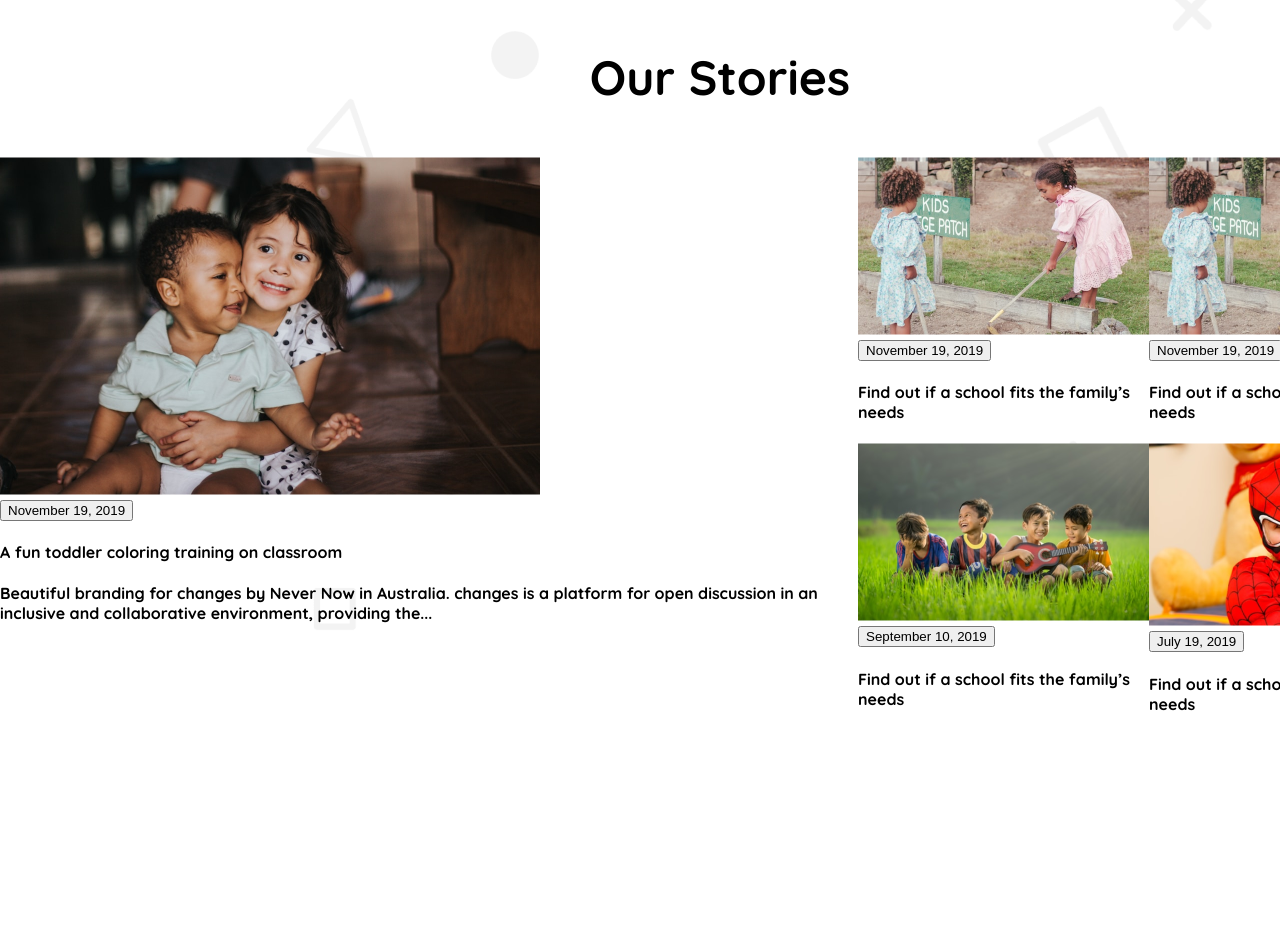
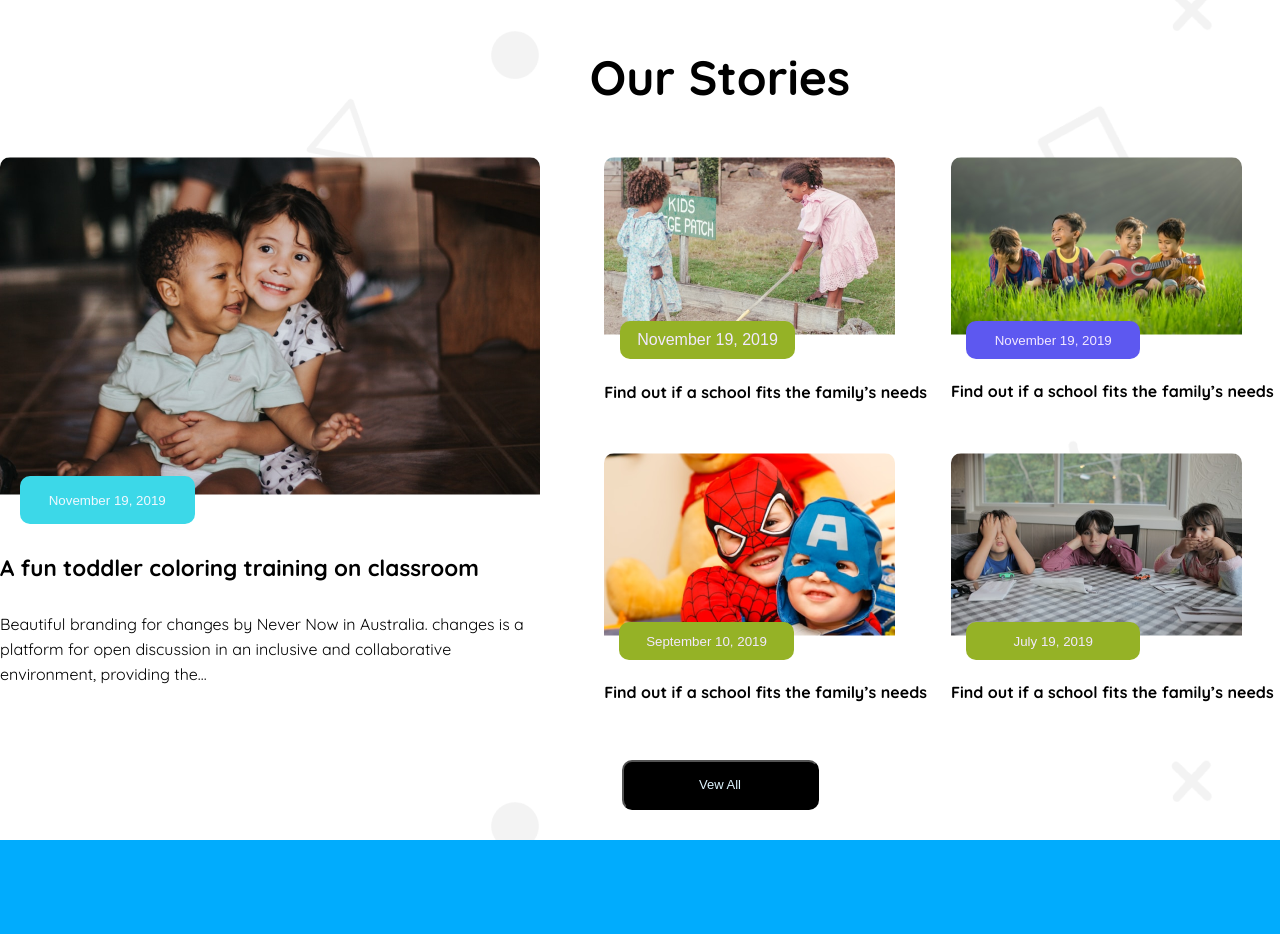
Before and after one commit to mehedipaik/My-2nd-Assignment, a plain HTML site: page index.html in a window 1280 px wide. Shown: the part 1511-2445 px from the top of the page. Before the commit the page ends 2246 px from the top, so only its background shows below. Drawn offline with Linux system fonts and the light colour scheme.

Commit message:
added about section and footer section

```diff
--- a/index.html
+++ b/index.html
@@ -72,43 +72,84 @@
   </div>
   </div>
 </section>
-<section>
+<section class="grident-baground">
     <div>
         <h2 class="stories-header">Our Stories</h2>
     </div>
-    <div class="-story section display-flex">
-
+    <div class="-story-section display-flex">
     <div class="story-1">
-        <img src="assets/story-1.png" alt=""><br>
+        <img class="img" src="assets/story-1.png" alt=""><br>
+    <div class="stry-header-dec">
         <button class="story-button-1">November 19, 2019</button>
         <h4 class="story-header-4">A fun toddler coloring training on classroom</h4>
         <p class="story-description">Beautiful branding for changes by Never Now in Australia.
             changes is a platform for open discussion in an inclusive and
             collaborative environment, providing the...</p>
     </div>
-    <div class="story-3">
-        <div>
-        <img src="assets/story-2.png" alt=""><br>
+    </div>
+     <div class="story-3">
+        <div class="">
+        <img class="img-2" src="assets/story-2.png" alt=""><br>
+    <div class="stry-header-dec-2">
         <button class="story-button-2">November 19, 2019</button>
-        <h4>Find out if a school fits the family’s needs</h4>
+        <h4 class="stroy-header-dec-2">Find out if a school fits the family’s needs</h4>
+    </div>
     </div>
     <div>
-        <img src="assets/story-2.png" alt=""><br>
+        <img class="img-3" src="assets/story-3.png" alt=""><br>
+    <div class="stry-header-dec-3">
         <button class="story-button-3">November 19, 2019</button>
         <h4>Find out if a school fits the family’s needs</h4>
     </div>
+    </div>
     <div>
-        <img src="assets/story-3.png" alt=""><br>
+        <img class="img-4" src="assets/story-4.png" alt=""><br>
+    <div class="stry-header-dec-4">
         <button class="story-button-4">September 10, 2019</button>
         <h4>Find out if a school fits the family’s needs</h4>
     </div>
+    </div>
     <div>
-        <img src="assets/story-4.png" alt=""><br>
+        <img class="img-5" src="assets/story-5.png" alt=""><br>
+     <div class="stry-header-dec-5">
         <button class="story-button-5">July 19, 2019</button>
         <h4>Find out if a school fits the family’s needs</h4>
+        </div>
     </div>
 </div>
 </div>
+      <div class="story-vew-button">
+        <button class="vew-button">Vew All</button>
+      </div>
 </section>
+<footer class="bg-color">
+    <div class="footer-section display-flex">
+    <div class="footer-icon">
+        <img src="assets/logo.png" alt="">
+        <h3 class="footer-head">Kids Education</h3>
+        <p class="footer-dec">Pizza ipsum dolor meat lovers Deep dolor roll melted bacon Bianca pan bacon pineapple Aussie.Mayo rib sauce Hawaiian meatball.</p>
+    </div>
+    <div class="menu">
+        <h3 class="about-section">About School</h3>
+        <ul class="footer-list-items">
+            <li class="footer-ltems"><a class="footer-link" href="">Home</a></li>
+            <li class="footer-ltems"><a class="footer-link" href="">About</a></li>
+            <li class="footer-ltems"><a class="footer-link" href="">Facilities</a></li>
+            <li class="footer-ltems"><a class="footer-link" href="">Admission</a></li>
+        </ul>
+    </div>
+    <div class="more-touch">
+        <h3 class="social-head">Keep In Touch</h3>
+        <a href=""> <img src="assets/fb.png" alt=""></a>
+        <a href=""> <img src="assets/dribble.png" alt=""></a>
+        <a href=""> <img src="assets/twitter.png" alt=""></a>
+        <a href=""> <img src="assets/google+.png" alt=""></a>
+
+    </div>
+
+ </div>
+
+</footer>
+
 </body>
 </html>
--- a/styles/style.css
+++ b/styles/style.css
@@ -194,6 +194,10 @@
   font-weight: bold;
 }
 /* story header section */
+.story-section{
+  background: linear-gradient(to bottom, #FFD893,#F2E8FF) ;
+  padding: 30px;
+}
 .stories-header{
   font-size: 3rem;
   font-weight: bold;
@@ -202,26 +206,253 @@
   margin-bottom: 50px;
 
 }
+.stry-header-dec{
+  background-color: #FFFFFF;
+  width: 540.27px;
+  height: 200px;
+  margin-right: 24px;
+  margin-top: -10px;
+  border-bottom-right-radius: 10px;
+  border-bottom-left-radius: 10px;
+}
+
 .story-3{
 display: grid;
 grid-template-columns: repeat(2, 1fr);
+gap: 24px;
+border-radius: 8px;
+margin-left: 40px;
+}
+.story-1 img{
+  border-top-left-radius: 10px;
+  border-top-right-radius: 10px;
 }
 
+.story-button-1{
+  height: 47.93px;
+  width: 174.51px;
+  background-color: #3CD8E8;
+  margin-left: 20px;
+  margin-top: -15px;
+  border: none;
+  border-radius: 10px;
+  color: aliceblue;
+}
+.story-header-4{
+  font-size: 1.4rem;
+  font-weight: bold;
+}
+.story-description{
+  font-size: 1rem;
+  font-weight: normal;
+  line-height: 25px;
+}
+
+.img-2{
+  border-top-left-radius: 10px;
+  border-top-right-radius: 10px;
+
+}
+.stry-header-dec-2{
+  background-color: #FFFFFF;
+  width: 100%;
+  height: 100px;
+  margin-top: -10px;
+  border-bottom-right-radius: 10px;
+  border-bottom-left-radius: 10px;
+
+}
+.stry-header-dec-3{
+  background-color: #FFFFFF;
+  width: 100%;
+  height: 100px;
+  margin-top: -10px;
+  border-bottom-right-radius: 10px;
+  border-bottom-left-radius: 10px;
+}
+.story-button-3{
+  width: 174.51px;
+  height: 38.35px;
+  margin-top: -15px;
+  margin-left: 15px;
+  background-color: #95B226;
+  color: #F2E8FF;
+  border: none;
+  border-radius: 10px;
+}
+.stry-header-dec-4{
+  background-color: #FFFFFF;
+  width: 100%;
+  height: 100px;
+  margin-top: -10px;
+  border-bottom-right-radius: 10px;
+  border-bottom-left-radius: 10px;
+}
+.story-button-4{
+  width: 174.51px;
+  height: 38.35px;
+  margin-top: -15px;
+  margin-left: 15px;
+  background-color: #95B226;
+  color: #F2E8FF;
+  border: none;
+  border-radius: 10px;
+}
+.stry-header-dec-5{
+  background-color: #FFFFFF;
+  width: 100%;
+  height: 100px;
+  margin-top: -10px;
+  border-bottom-right-radius: 10px;
+  border-bottom-left-radius: 10px;
+}
+.story-button-5{
+  width: 174.51px;
+  height: 38.35px;
+  margin-top: -15px;
+  margin-left: 15px;
+  background-color: #95B226;
+  color: #F2E8FF;
+  border: none;
+  border-radius: 10px;
+}
+.stroy-header-dec-2{
+  font-size: 1rem;
+  font-weight: bold;
+  line-height: 25px;
+
+}
+.story-button-2{
+  font-size: 1rem;
+  line-height: 18px;
+  margin-left: 16px;
+}
+.story-button-2{
+  width: 174.51px;
+  height: 38.35px;
+  margin-top: -15px;
+  background-color: #95B226;
+  color: #F2E8FF;
+  border: none;
+  border-radius: 10px;
+}
+.story-button-3{
+  width: 174.51px;
+  height: 38.35px;
+  margin-top: -15px;
+  background-color: #5D58F0;
+  color: #F2E8FF;
+  border: none;
+  border-radius: 10px;
+}
+.story-button-4{
+  width: 174.51px;
+  height: 38.35px;
+  margin-top: -15px;
+  background-color: #95B226;
+  color: #F2E8FF;
+  border: none;
+  border-radius: 10px;
+}
+.story-button-5{
+  width: 174.51px;
+  height: 38.35px;
+  margin-top: -15px;
+  background-color: #95B226;
+  color: #F2E8FF;
+  border: none;
+  border-radius: 10px;
+}
+
+.img-3{
+  border-top-left-radius: 10px;
+  border-top-right-radius: 10px;
+
+}
+.img-4{
+  border-top-left-radius: 10px;
+  border-top-right-radius: 10px;
+
+}
+.img-5{
+  border-top-left-radius: 10px;
+  border-top-right-radius: 10px;
+
+}
+
+.stry-header-dec-2{
+
+}
+/* vew section */
+
+.story-vew-button{
+  text-align: center;
+  width: 1440px;
+  margin-top: 30px;
+  margin-bottom: 30px;
 
 
+}
+.vew-button{
+  border-radius: 10px;
+  background-color: black;
+  margin-top: 50px;
+  width: 197px;
+  height: 50px;
+  color: #DEF5FF;
+  font-size: small;
+  text-align: center;
+  align-items: center;
+  margin: auto;
+}
+/* footer section */
+.footer-section{
+  padding: 100px;
+}
+.footer-icon{
+  justify-content: space-around;
+}
+.footer-head{
+  font-size: 3rem;
+  font-weight: bold;
+  color: #F2E8FF;
+}
+.footer-dec{
+  font-size: 1rem;
+  font-weight: normal;
+  color:#F2E8FF ;
+}
+.footer-list-items{
+  list-style: none;
+}
+.footer-list-items a {
+  text-decoration: none;
+  color: #DEF5FF;
+}
 
+.menu, .about-section{
+  color: #DEF5FF;
+  text-align: start;
+}
+.menu, .footer-dec{
 
+}
+ul li{
+  margin-bottom: 15px;
+  font-size: medium;
 
+}
+.footer-ltems{
+  color: #DEF5FF;
 
-
-
-
-/* .arro-button img { */
-  height: 60px;
-  width: 60px;
-  background-color: orange;
-  border-radius: 50%;
-  color: aliceblue;
+}
+.social-head{
+   color: #F2E8FF;
+   text-align: start;
+   margin-top: 20px;
+}
+.footer-dec{
+  width: 400px;
 }
 /* responsive area */
 @media screen and (max-width:576px) {
@@ -232,3 +463,9 @@ grid-template-columns: repeat(2, 1fr);
     grid-template-columns: 1fr;
   }
 }
+.bg-color{
+  background-color: #01ACFD;
+}
+.footer-section{
+  justify-content: space-between;
+}
```
